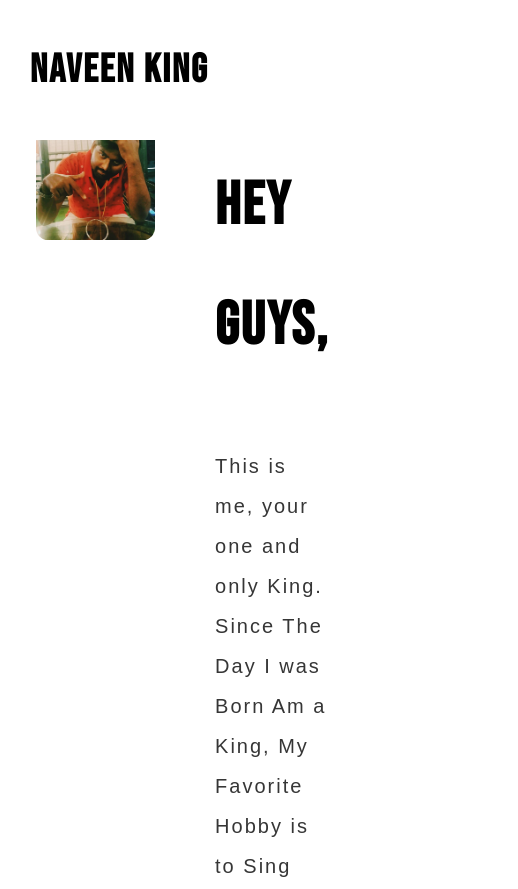
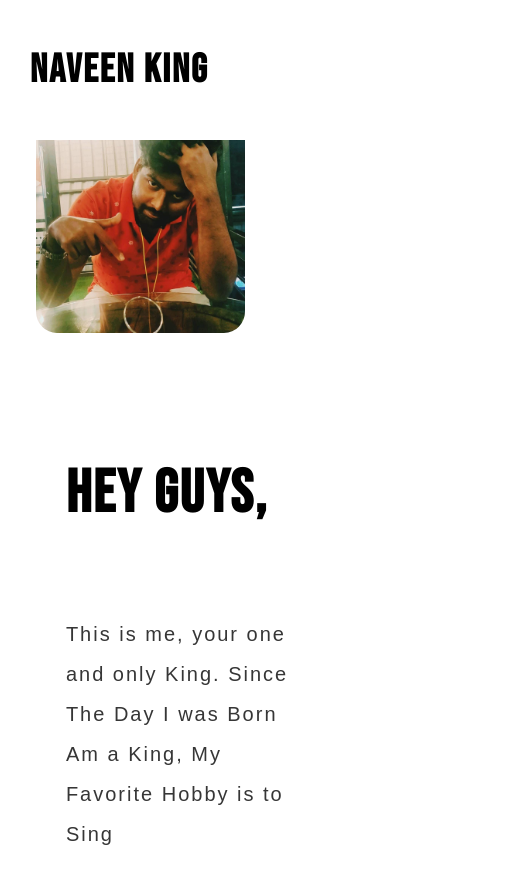
Before and after one commit to amalkk1994/naveenKing, a plain HTML site: page index.html in a window 390 px wide. Shown: the top 889 px of the page, 518 px wide, since content can reach past the window. Drawn offline with Linux system fonts and the light colour scheme.

Commit message:
v1.2 media query added

```diff
--- a/css/style.css
+++ b/css/style.css
@@ -92,3 +92,17 @@ footer p {
 footer {
   margin-bottom: 40px;
 }
+
+@media (max-width: 800px) {
+  .showcase {
+    display: block;
+  }
+  .showcase-img {
+    width: 70%;
+    height: 70%;
+  }
+
+  ul li {
+    display: block;
+  }
+}
```
